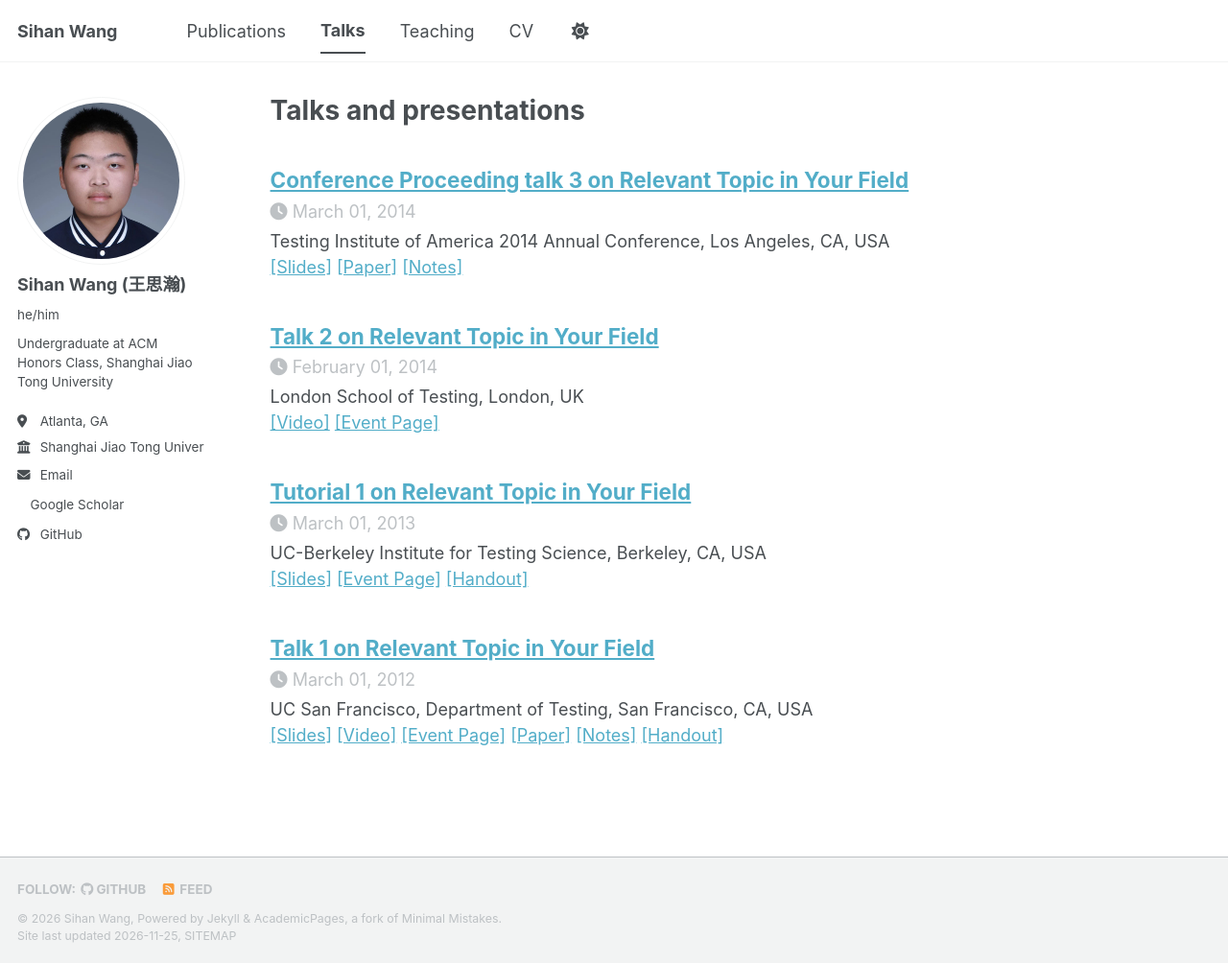
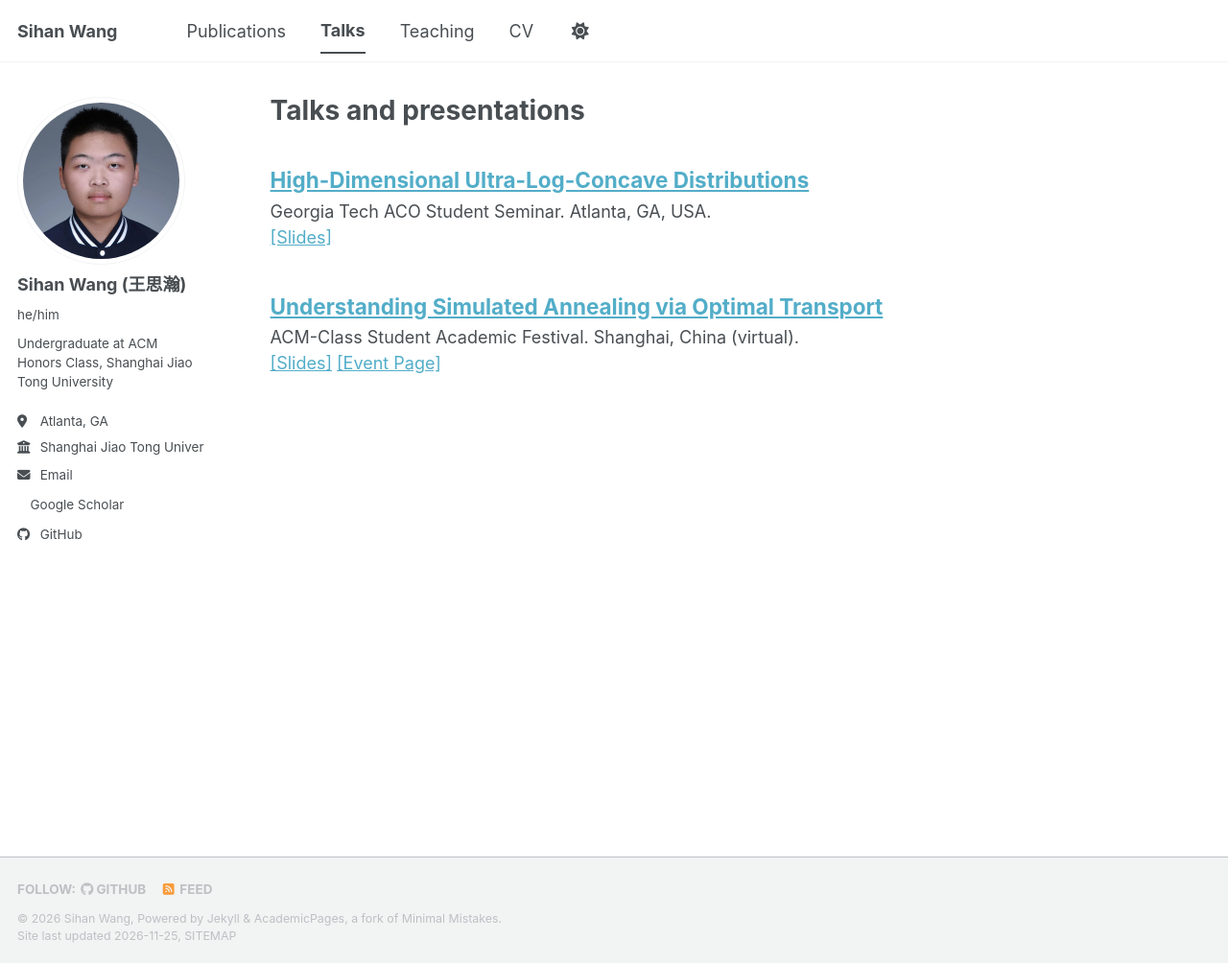
Before and after one commit to leowang000/leowang000.github.io, a Jekyll site: the page built from _pages/talks.html, in a window 1280 px wide and 1004 px high. Shown: the whole window at 96% size. Built offline with Jekyll 4.4.1, drawn with Linux system fonts in a browser that asks for light colours; a script bundle is joined from its source files by our own code; a style sheet for code colours, icons or effects is not loaded.

Commit message:
add talks

```diff
--- a/_includes/archive-single-talk-cv.html
+++ b/_includes/archive-single-talk-cv.html
@@ -29,7 +29,6 @@
     <h3 class="archive__item-title" itemprop="headline">
       <a href="{{ base_path }}{{ post.url }}" rel="permalink">{{ title }}</a>
     </h3>
-    {% if post.date %}<p class="page__meta talk__date"><i class="fa fa-clock" aria-hidden="true"></i> {{ post.date | date: '%B %d, %Y' }}</p>{% endif %}
     {% include components/talk-meta.html talk=post %}
     </li>
   </article>
--- a/_includes/archive-single-talk.html
+++ b/_includes/archive-single-talk.html
@@ -28,7 +28,6 @@
     <h2 class="archive__item-title" itemprop="headline">
       <a href="{{ base_path }}{{ post.url }}" rel="permalink">{{ title }}</a>
     </h2>
-    {% if post.date %}<p class="page__meta talk__date"><i class="fa fa-clock" aria-hidden="true"></i> {{ post.date | date: '%B %d, %Y' }}</p>{% endif %}
     {% include components/talk-meta.html talk=post %}
   </article>
 </div>
--- a/_includes/components/talk-meta.html
+++ b/_includes/components/talk-meta.html
@@ -4,8 +4,8 @@
   {%- for field in talk_fields -%}
     {%- assign value = include.talk[field] | default: "" | strip -%}
     {%- if value != empty -%}
-      {{- talk_separator -}}{{- value -}}
-      {%- assign talk_separator = ", " -%}
+      {{- talk_separator -}}{{- value | markdownify | remove: "<p>" | remove: "</p>" | strip -}}
+      {%- assign talk_separator = " " -%}
     {%- endif -%}
   {%- endfor -%}
 {%- endcapture -%}
--- a/_includes/seo.html
+++ b/_includes/seo.html
@@ -60,7 +60,7 @@ with base_path so the result is always absolute.
   {% assign seo_author_twitter = seo_author_twitter | replace: "@", "" %}
 {% endif %}
 
-{% if page.date and page.collection != 'publications' %}
+{% if page.date and page.collection != 'publications' and page.collection != 'talks' %}
   <meta property="article:published_time" content="{{ page.date | date_to_xmlschema }}">
 {% endif %}
 
--- a/_layouts/talk.html
+++ b/_layouts/talk.html
@@ -20,18 +20,12 @@ layout: default
   <article class="page" itemscope itemtype="http://schema.org/CreativeWork">
     {% if page.title %}<meta itemprop="headline" content="{{ page.title | markdownify | strip_html | strip_newlines | escape_once }}">{% endif %}
     {% if page.excerpt %}<meta itemprop="description" content="{{ page.excerpt | markdownify | strip_html | strip_newlines | escape_once }}">{% endif %}
-    {% if page.date %}<meta itemprop="datePublished" content="{{ page.date | date_to_xmlschema }}">{% endif %}
     {% if page.modified %}<meta itemprop="dateModified" content="{{ page.modified | date_to_xmlschema }}">{% endif %}
 
     <div class="page__inner-wrap">
       {% unless page.header.overlay_color or page.header.overlay_image %}
         <header>
           {% if page.title %}<h1 class="page__title" itemprop="headline">{{ page.title | markdownify | remove: "<p>" | remove: "</p>" }}</h1>{% endif %}
-        {% if page.modified %}
-          <p class="page__date talk__date"><strong><i class="fa fa-fw fa-calendar" aria-hidden="true"></i>Date:</strong> <time datetime="{{ page.modified | date: "%Y-%m-%d" }}">{{ page.modified | date: "%B %d, %Y" }}</time></p>
-        {% elsif page.date %}
-          <p class="page__date talk__date"><strong><i class="fa fa-fw fa-calendar" aria-hidden="true"></i>Date:</strong> <time datetime="{{ page.date | date_to_xmlschema }}">{{ page.date | date: "%B %d, %Y" }}</time></p>
-        {% endif %}
         {% include components/talk-meta.html talk=page %}
 
         </header>
--- a/_sass/layout/_archive.scss
+++ b/_sass/layout/_archive.scss
@@ -154,14 +154,8 @@
 
 /* Use the body text size for publication and talk metadata. */
 .archive__item-excerpt.publication__meta,
-.archive__item-excerpt.talk__meta,
-.page__meta.talk__date,
-.page__date.talk__date {
+.archive__item-excerpt.talk__meta {
   font-size: 1rem;
-}
-
-.page__date.talk__date {
-  margin-bottom: 0;
 }
 
 
--- a/_talks/2012-03-01-talk-1.md
+++ /dev/null
@@ -1,17 +0,0 @@
----
-title: "Talk 1 on Relevant Topic in Your Field"
-collection: talks
-permalink: /talks/2012-03-01-talk-1
-venue: "UC San Francisco, Department of Testing"
-date: 2012-03-01
-location: "San Francisco, CA, USA"
-# The example.org URLs are placeholders for this sample talk.
-slides: 'https://academicpages.github.io/files/slides1.pdf'
-video: 'https://example.org/talk-1/video'
-event: 'https://example.org/talk-1/'
-paper: 'https://academicpages.github.io/files/paper1.pdf'
-expository: 'https://example.org/talk-1/notes'
-handout: 'https://example.org/talk-1/handout.pdf'
----
-
-This is a description of your talk, which is a markdown file that can be all markdown-ified like any other post. Yay markdown!
--- a/_talks/2013-03-01-tutorial-1.md
+++ /dev/null
@@ -1,13 +0,0 @@
----
-title: "Tutorial 1 on Relevant Topic in Your Field"
-collection: talks
-permalink: /talks/2013-03-01-tutorial-1
-venue: "UC-Berkeley Institute for Testing Science"
-date: 2013-03-01
-location: "Berkeley, CA, USA"
-slides: 'https://academicpages.github.io/files/slides2.pdf'
-event: 'http://exampleurl.com'
-handout: 'https://example.org/tutorial-1/handout.pdf'
----
-
-This is a description of your tutorial. This is a markdown files that can be all markdown-ified like any other post. Yay markdown!
--- a/_talks/2014-02-01-talk-2.md
+++ /dev/null
@@ -1,12 +0,0 @@
----
-title: "Talk 2 on Relevant Topic in Your Field"
-collection: talks
-permalink: /talks/2014-02-01-talk-2
-venue: "London School of Testing"
-date: 2014-02-01
-location: "London, UK"
-video: 'https://example.org/talk-2/video'
-event: 'http://example2.com'
----
-
-This is a description of your talk, which is a markdown files that can be all markdown-ified like any other post. Yay markdown!
--- a/_talks/2014-03-01-talk-3.md
+++ /dev/null
@@ -1,13 +0,0 @@
----
-title: "Conference Proceeding talk 3 on Relevant Topic in Your Field"
-collection: talks
-permalink: /talks/2014-03-01-talk-3
-venue: "Testing Institute of America 2014 Annual Conference"
-date: 2014-03-01
-location: "Los Angeles, CA, USA"
-slides: 'https://academicpages.github.io/files/slides3.pdf'
-paper: 'https://academicpages.github.io/files/paper3.pdf'
-expository: 'https://example.org/talk-3/notes'
----
-
-This is a description of your conference proceedings talk.
--- /dev/null
+++ b/_talks/2026-06-14-annealing.md
@@ -0,0 +1,13 @@
+---
+title: "Understanding Simulated Annealing via Optimal Transport"
+collection: talks
+permalink: /talks/2026-06-14-annealing
+venue: "ACM-Class Student Academic Festival."
+location: "Shanghai, China (virtual)."
+slides: '/files/annealing_slides.pdf'
+event: 'https://sites.google.com/view/aco-student-seminar-gatech/home'
+---
+
+Simulated annealing is a classical strategy for sampling from difficult, multimodal distributions: instead of targeting the final distribution directly, one follows a path of easier intermediate distributions. I will present a discrete optimal transport framework that quantifies when this strategy succeeds for finite-state Markov chains. Its central object is an action functional derived from the sampler's local dynamics. A general path-measure comparison theorem shows that the KL tracking error of annealed local dynamics is bounded by this action, giving a discrete analogue of recent transport-based analysis of annealed Langevin dynamics.
+
+I will apply the framework to two mean-field spin systems. For the Ising model, symmetry reduces the analysis to a one-dimensional projected chain and yields rapid convergence of annealed single-site Glauber dynamics at all temperatures. For the Potts model, a folded color-count projection and block updates give polynomial-time convergence at low temperatures beyond the spinodal threshold. These results show how transport geometry, annealing schedules, and model symmetry allow local dynamics to overcome macroscopic multimodality.
--- /dev/null
+++ b/_talks/2026-10-09-ulc.md
@@ -0,0 +1,10 @@
+---
+title: "High-Dimensional Ultra-Log-Concave Distributions"
+collection: talks
+permalink: /talks/2026-10-09-ulc
+venue: "Georgia Tech ACO Student Seminar."
+location: "Atlanta, GA, USA."
+slides: '/files/ULC_slides.pptx'
+---
+
+Ultra-log-concave distributions are ubiquitous in probability, combinatorics, and statistical mechanics, and have been studied extensively. In this talk, we introduce a high-dimensional extension of ultra-log-concavity for probability measures on \\(\mathbb{N}^d\\) with downward-closed support. We establish several functional inequalities, including a weighted Poincaré inequality, a discrete Brascamp–Lieb inequality, and a weighted Wu-type modified log-Sobolev inequality. Our approach combines integrated Bakry–Émery calculus for a canonical birth-death chain with Poisson stochastic localization, which arises as the time reversal of coordinatewise binomial thinning. We also discuss consequences for concentration of measure and maximum-entropy principles, as well as applications to polymatroids and the hardcore model. This is joint work with Zongchen Chen.
```
